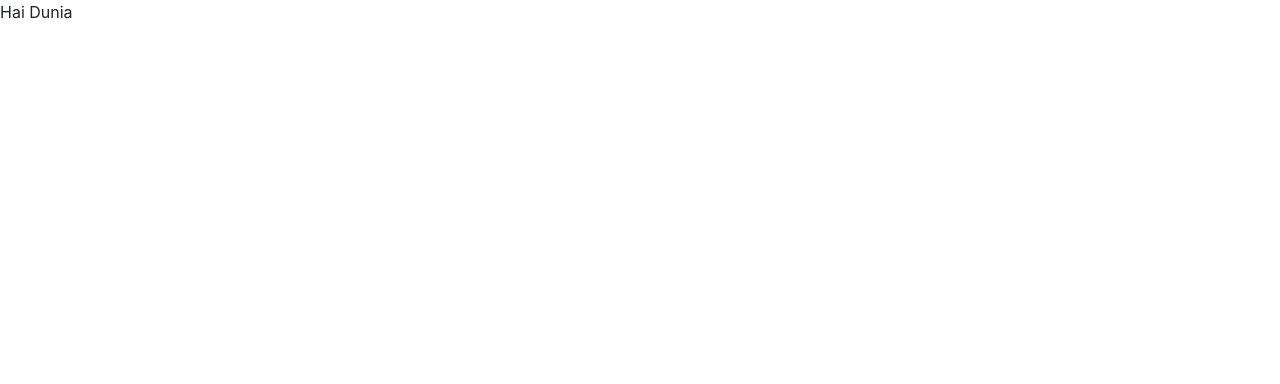
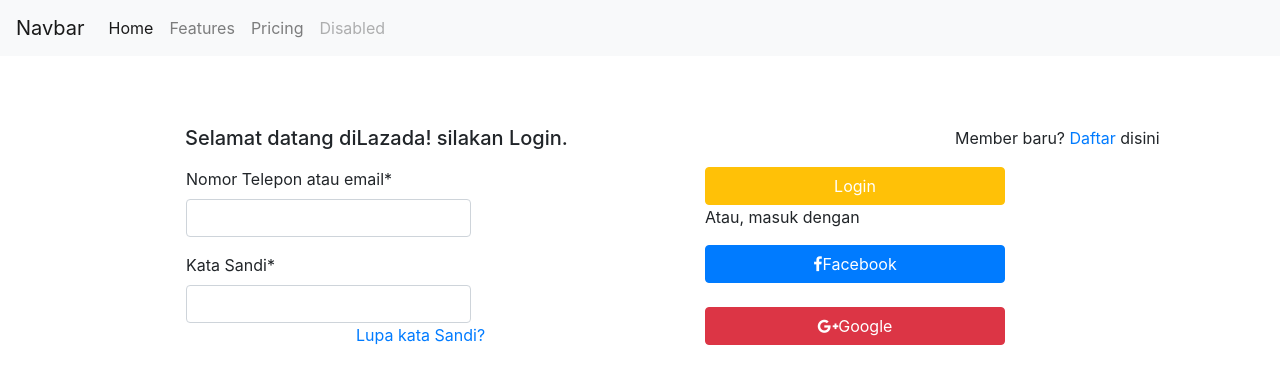
Before and after one commit to RendiFadilah/lazada-project-team4, a React (Create React App) app in the folder frontend/: page / in a window 1280 px wide. Shown: the top 384 px of the page. Built offline with nearby package versions, Linux system fonts and the light colour scheme.

Commit message:
add login pembeli

```diff
--- a/frontend/public/index.html
+++ b/frontend/public/index.html
@@ -10,6 +10,7 @@
       content="Web site created using create-react-app"
     />
     <link rel="apple-touch-icon" href="%PUBLIC_URL%/logo192.png" />
+    <link rel="stylesheet" href="https://stackpath.bootstrapcdn.com/font-awesome/4.7.0/css/font-awesome.min.css">
     <!--
       manifest.json provides metadata used when your web app is installed on a
       user's mobile device or desktop. See https://developers.google.com/web/fundamentals/web-app-manifest/
--- a/frontend/src/App.js
+++ b/frontend/src/App.js
@@ -1,10 +1,36 @@
 import React from 'react';
+import LoginPembeli from './pages/auth/login/LoginPembeli'
 
 import "../src/assets/scss/style.scss";
 
 
 function App() {
-  return ( <div className="App">Hai Dunia</div>
+  return (
+    <div>
+      <nav class="navbar navbar-expand-lg navbar-light bg-light">
+        <a class="navbar-brand" href="#">Navbar</a>
+        <button class="navbar-toggler" type="button" data-toggle="collapse" data-target="#navbarNav" aria-controls="navbarNav" aria-expanded="false" aria-label="Toggle navigation">
+          <span class="navbar-toggler-icon"></span>
+        </button>
+        <div class="collapse navbar-collapse" id="navbarNav">
+          <ul class="navbar-nav">
+            <li class="nav-item active">
+              <a class="nav-link" href="#">Home <span class="sr-only">(current)</span></a>
+            </li>
+            <li class="nav-item">
+              <a class="nav-link" href="#">Features</a>
+            </li>
+            <li class="nav-item">
+              <a class="nav-link" href="#">Pricing</a>
+            </li>
+            <li class="nav-item">
+              <a class="nav-link disabled" href="#" tabindex="-1" aria-disabled="true">Disabled</a>
+            </li>
+          </ul>
+        </div>
+      </nav>
+      <LoginPembeli />
+    </div>
   );
 }
 
--- /dev/null
+++ b/frontend/src/pages/auth/login/LoginPembeli.jsx
@@ -0,0 +1,72 @@
+import React, { Components } from 'react';
+
+function LoginPembeli() {
+    let ButtonStyle = {
+        width: '300px',
+    }
+    let BorderStyle = {
+        background: 'white',
+        border: '1px solid white',
+        borderRadius: '5px',
+        height: '250px',
+    }
+    let ML = {
+        marginLeft: '100px'
+    }
+    let MLStyle = {
+        marginLeft: '180px'
+    }
+    let MLStyle1 = {
+        marginLeft: '170px'
+    }
+    let H5 = {
+        marginTop:'70px',
+        marginLeft:'100px'
+    }
+    let p = {
+        marginTop:'70px',
+        marginLeft:'300px'
+    }
+    return (
+        <div>
+            <div class="container">
+                <div class="row">
+                    <div class="col-sm">
+                        <h5 style={H5}>Selamat datang diLazada! silakan Login.</h5>
+                    </div>
+                    <div class="col-sm">
+                        <p style={p}>Member baru?<a href="#"> Daftar</a> disini</p>
+                    </div>
+                </div>
+            </div>
+            <div class="container">
+                <div class="row" style={BorderStyle}>
+                    <div class="col-sm" style={ML}>
+                        <form>
+                            <div class="form-group">
+                                <label>Nomor Telepon atau email*</label>
+                                <input type="text" class="form-control col-sm-7" name="name" />
+                            </div>
+                            <div class="form-group">
+                                <label>Kata Sandi*</label>
+                                <input type="password" class="form-control col-sm-7" name="password" />
+                                <a href="#" style={MLStyle1}>Lupa kata Sandi?</a>
+                            </div>
+                        </form>
+                    </div>
+                    <div class="col-sm">
+
+                        <button type="button" style={ButtonStyle} class="btn btn-warning text-center text-white">Login</button>
+                        <p>Atau, masuk dengan</p>
+                        <button type="button" style={ButtonStyle} class="btn btn-primary text-center"><i class="fa fa-facebook"></i>Facebook</button>
+                        <br />
+                        <br />
+                        <button type="button" style={ButtonStyle} class="btn btn-danger text-center"><i class="fa fa-google-plus"></i>Google</button>
+                    </div>
+                </div>
+            </div>
+        </div>
+    )
+}
+
+export default LoginPembeli
```
Also changed, not shown: frontend/src/pages/auth/login/LoginPenjual.jsx (added, +73 -0 lines), frontend/src/pages/auth/login/LoginPembeli.js (deleted), frontend/src/pages/auth/login/LoginPenjual.js (deleted), 2 other files (tests, documents, lock files or other folders).
